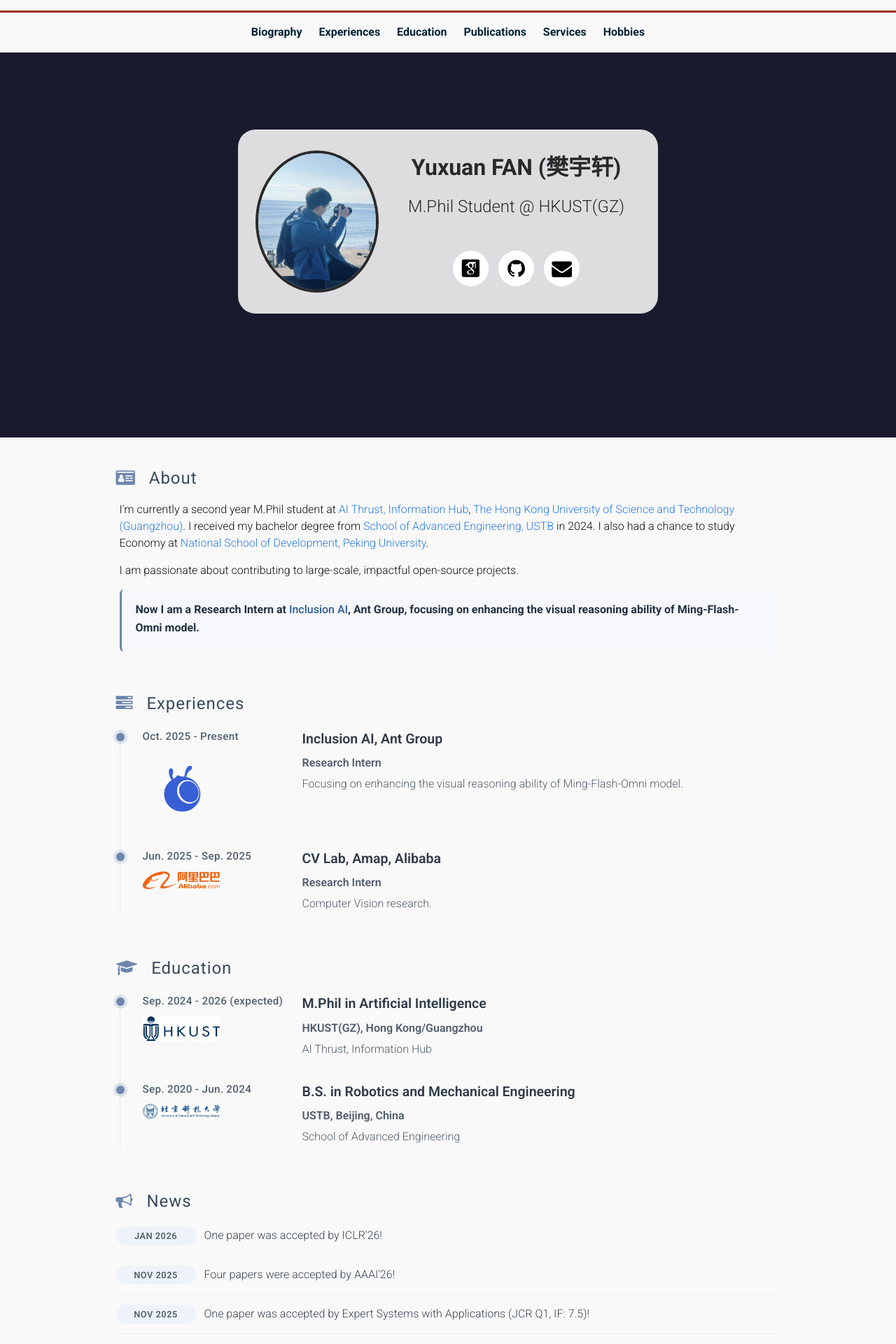
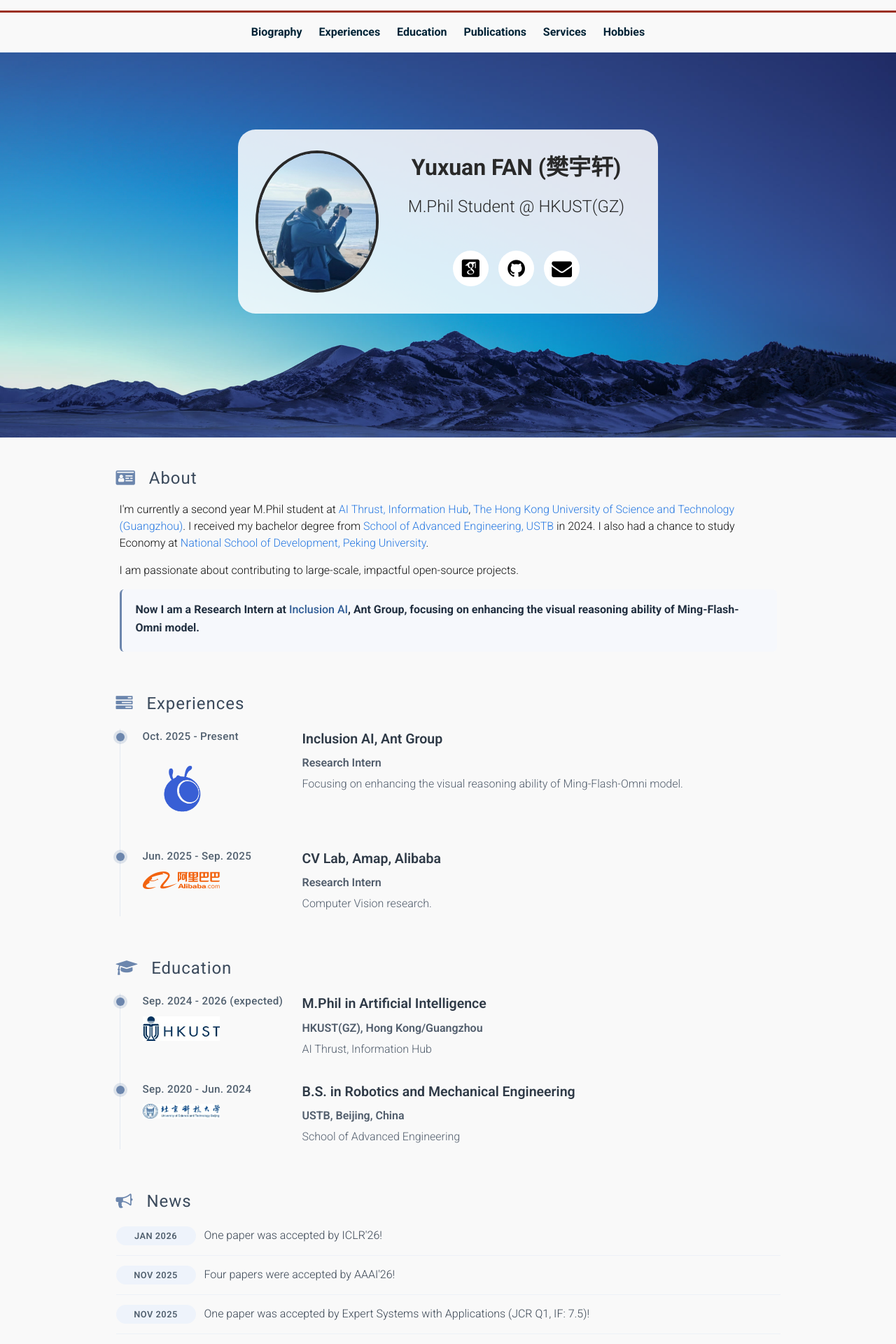
Before and after one commit to yuxuanfanOrion/yuxuanfanOrion.github.io, a Jekyll site: the page built from _pages/about.md, in a window 1280 px wide. Shown: the top 1920 px of the page at 70% size. Built offline with Jekyll 4.4.1, drawn with Linux system fonts in a browser that asks for light colours; some web fonts are replaced; a style sheet for code colours, icons or effects is not loaded.

Commit message:
Add default background image and reduce header height
- Add default star background image to .cover
- Reduce site-header min-height from 56px to 40px

Co-Authored-By: Claude Opus 4.5 <noreply@anthropic.com>

```diff
--- a/assets/css/academic.css
+++ b/assets/css/academic.css
@@ -82,7 +82,7 @@ a:hover {
 .site-header {
   border-top: 3px solid #9b3022;
   border-bottom: 1px solid #e4eaf2;
-  min-height: 56px;
+  min-height: 40px;
   position: relative;
   background: #f9f9f9;
 }
@@ -166,6 +166,7 @@ a:hover {
   margin-right: auto;
   margin-left: auto;
   background-color: #1a1a2e;
+  background-image: url('/images/stars-bg/star-01.jpg');
   background-size: cover;
   background-repeat: no-repeat;
   background-position: center 40%;
```
